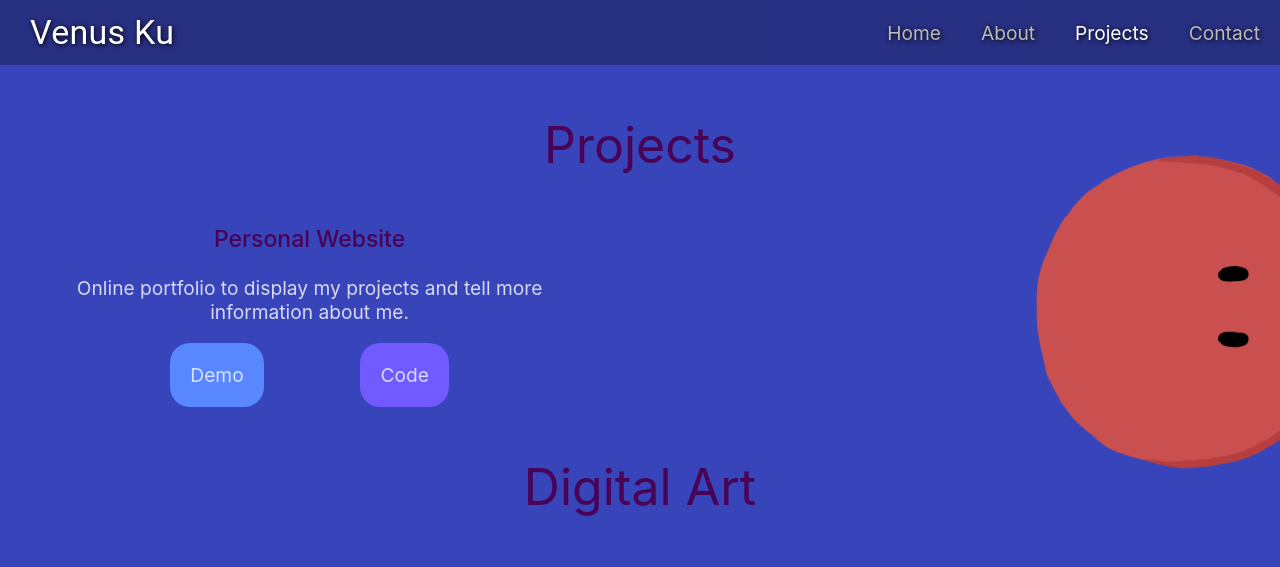
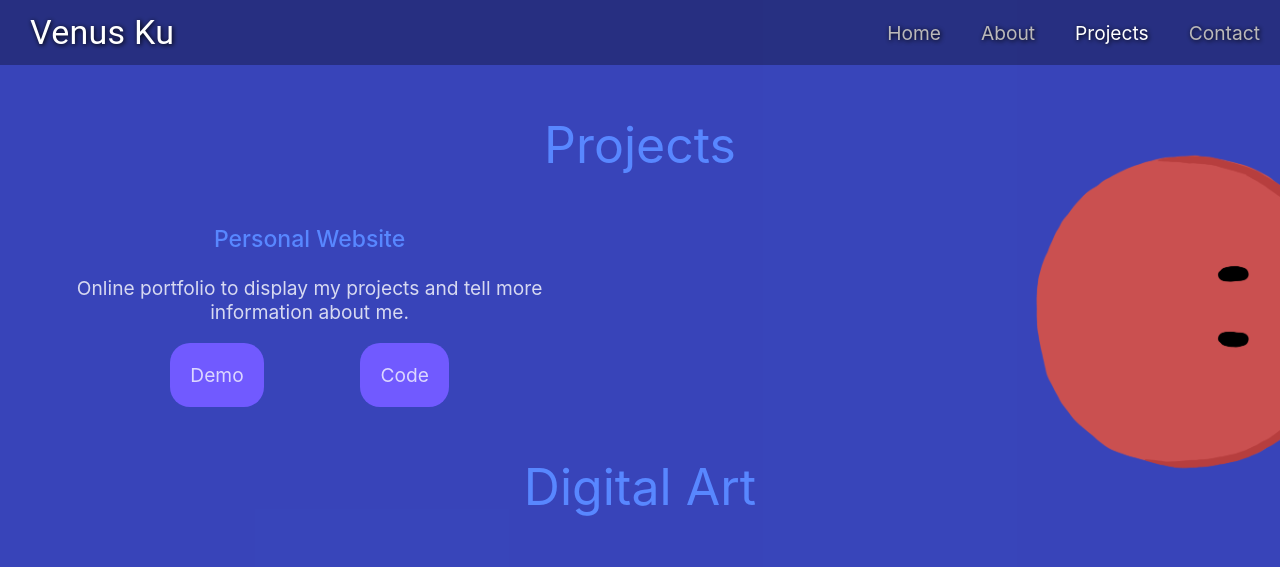
Before and after one commit to venuswku/venuswku.github.io, a React (Create React App) app: page /projects in a window 1280 px wide. Shown: the top 567 px of the page. Built offline with nearby package versions, Linux system fonts and the light colour scheme.

Commit message:
changed color of headings from purple to light blue

```diff
--- a/src/Navigation/NavigationBar.css
+++ b/src/Navigation/NavigationBar.css
@@ -18,7 +18,7 @@
     text-shadow: 1px 1px 5px #000000;
 }
 .logo:hover {
-    color: #480355;
+    color: #5887FF;
     text-shadow: none;
 }
 
--- a/src/Pages/About.css
+++ b/src/Pages/About.css
@@ -6,7 +6,7 @@
 }
 
 .heading {
-    color: #480355;
+    color: #5887FF;
     font-size: 50px;
     display: flex;
     justify-content: center;
@@ -41,6 +41,10 @@
     10% {transform: scale(1);}
     90% {transform: scale(1);}
 }
+.about-bubble {
+    width: 15%;
+    z-index: 0;
+}
 
 .about-me {
     display: flex;
@@ -56,10 +60,6 @@
     position: absolute;
     width: 100%;
 }
-.about-bubble {
-    width: 15%;
-    z-index: 0;
-}
 .sea-lion {
     width: 40%;
     height: 40%;
@@ -67,22 +67,16 @@
     margin-left: 1.5%;
     z-index: 1;
 }
-.blue-section {
-    background: #5887FF;
+
+.about-me-section {
+    background: #715AFF;
     width: 40%;
     /* display: inline-block; */
     padding: 20px;
     border-radius: 20px;
     text-align: center;
 }
-
-.purple-section {
-    background: #715AFF;
-    width: 40%;
-    /* display: inline-block; */
-    padding: 20px;
-    border-radius: 20px;
-    text-align: center;
+.hobby-section {
     margin-left: auto;
     margin-right: 0;
     position: relative;
@@ -97,7 +91,7 @@
 .download {
     cursor: pointer;
     color: rgba(255, 255, 255, 0.9);
-    background: #5887FF;
+    background: #715AFF;
     display: inline-block;
     padding: 20px;
     border-radius: 20px;
--- a/src/Pages/About.js
+++ b/src/Pages/About.js
@@ -11,13 +11,13 @@ function About() {
                     <div className="speech-bubble about-bubble">More info can be found in the resume below!</div>
                     <SeaLionBody className="sea-lion" />
                 </div>
-                <div className="blue-section">
+                <div className="about-me-section">
                     Currently, I'm a third-year undergraduate studying Computer Science at the University of California in Santa Cruz.
                     I hope to develop software projects that can benefit people
                     because programming gives a meaningful purpose to the computer and mobile applications that we use every day.
                 </div>
             </div>
-            <div className="purple-section">
+            <div className="about-me-section hobby-section">
                 Whenever possible, I like to incorporate digital art into my projects.
                 It's a nice way to visually express emotions and interactively connect with the people who look at my work.
             </div>
--- a/src/Pages/Projects.css
+++ b/src/Pages/Projects.css
@@ -42,7 +42,7 @@
     z-index: 1;
 }
 .project-name {
-    color: #480355;
+    color: #5887FF;
     font-size: larger;
     font-weight: 500;
 }
@@ -50,15 +50,7 @@
     display: flex;
     justify-content: space-evenly;
 }
-.demo {
-    color: rgba(255, 255, 255, 0.755);
-    background: #5887FF;
-    display: inline-block;
-    text-decoration: none;
-    padding: 20px;
-    border-radius: 20px;
-}
-.code {
+.project-link-button {
     color: rgba(255, 255, 255, 0.755);
     background: #715AFF;
     display: inline-block;
@@ -66,13 +58,11 @@
     padding: 20px;
     border-radius: 20px;
 }
-.demo:hover,
-.code:hover {
+.project-link-button:hover {
     color: white;
     text-shadow: 1px 1px 5px #000000;
 }
-.demo:active,
-.code:active {
+.project-link-button:active {
     box-shadow: 1px 1px 5px #000000;
 }
 
--- a/src/Pages/Projects.js
+++ b/src/Pages/Projects.js
@@ -21,8 +21,8 @@ function Projects() {
                 <p className="project-name">Personal Website</p>
                 <p className="project-description">Online portfolio to display my projects and tell more information about me.</p>
                 <div className="project-links">
-                    <NavLink exact to="/" className="demo" target="_blank">Demo</NavLink>
-                    <a className="code" href="https://github.com/venuswku/venuswku.github.io" target="_blank" rel="noopener noreferrer">Code</a>
+                    <NavLink exact to="/" className="project-link-button" target="_blank">Demo</NavLink>
+                    <a className="project-link-button" href="https://github.com/venuswku/venuswku.github.io" target="_blank" rel="noopener noreferrer">Code</a>
                 </div>
             </div>
             <p className="heading art-heading">Digital Art</p>
```
